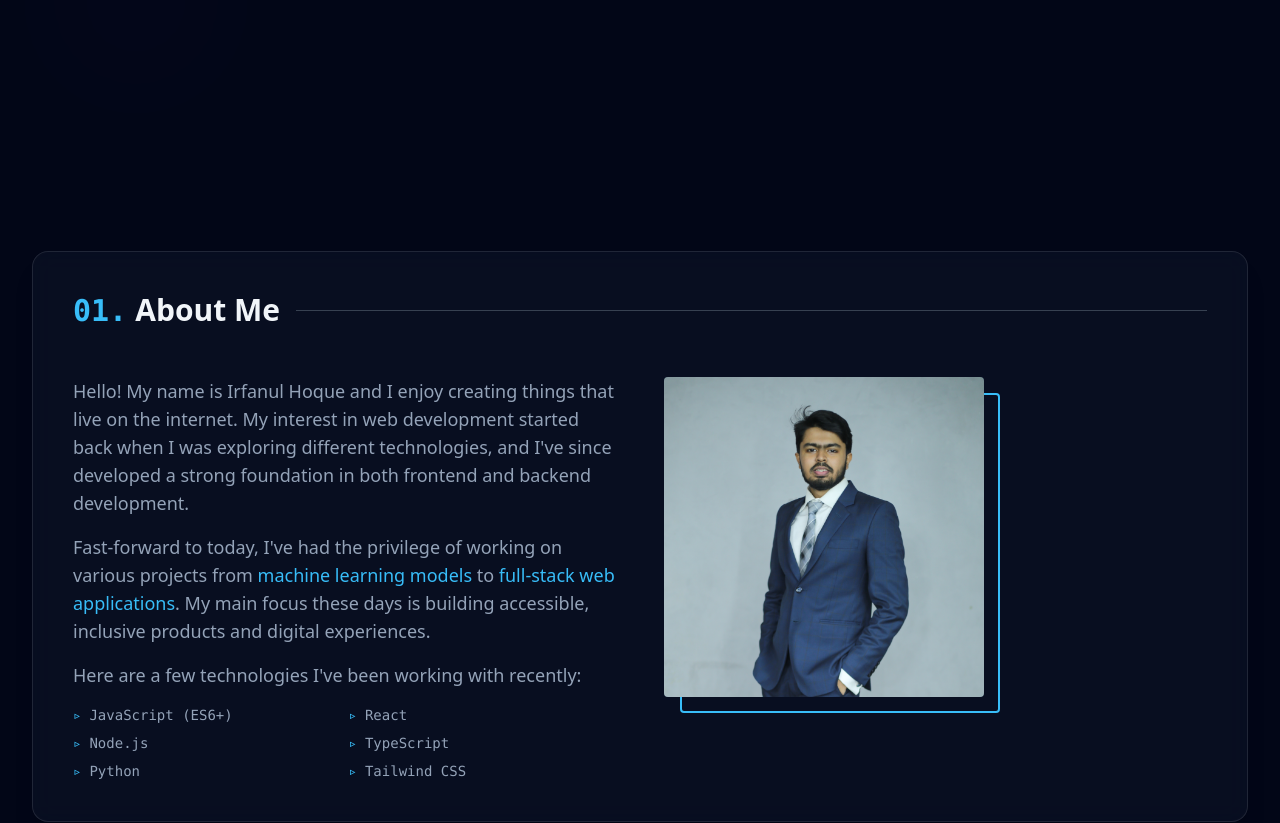
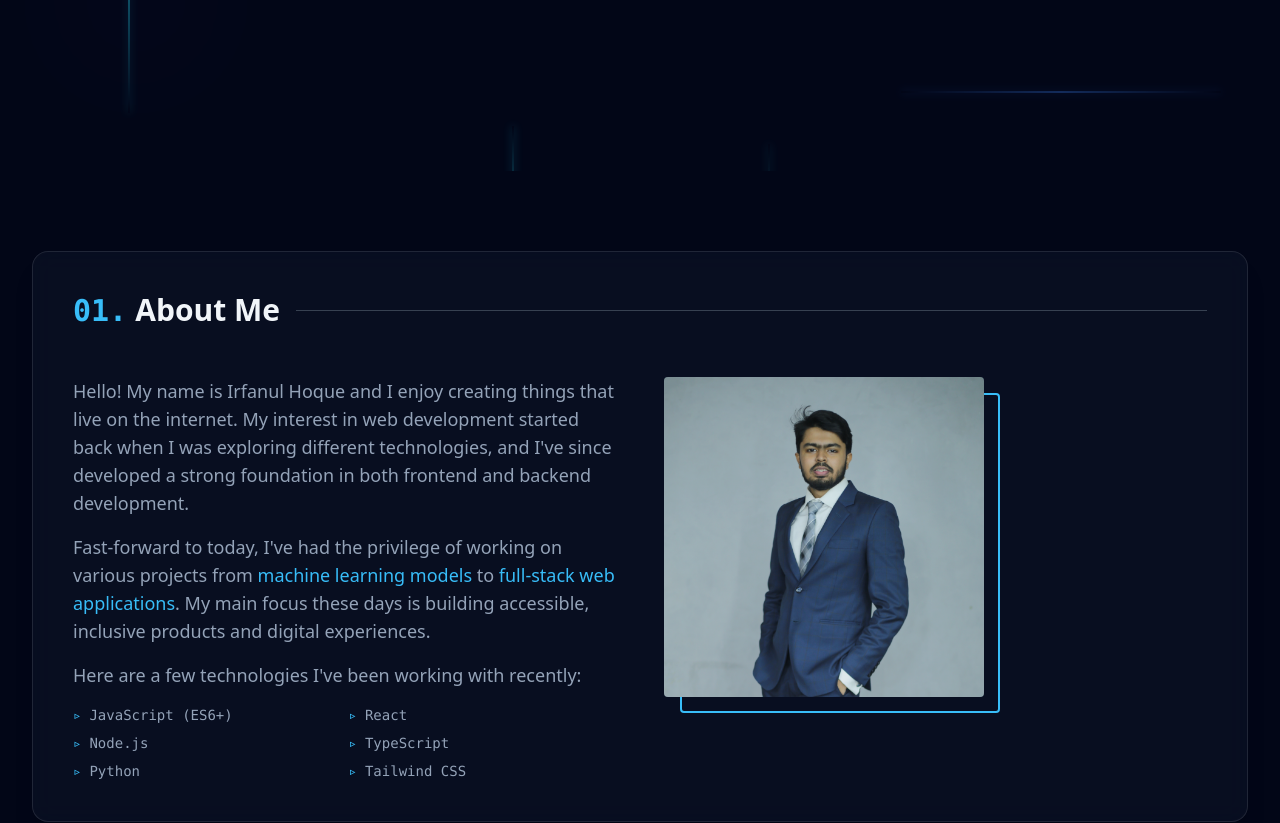
Before and after one commit to irrfanulhoque/portfolio, a React (Vite) app: page / in a window 1280 px wide. Shown: the part 629-1452 px from the top of the page. Built offline with nearby package versions, Linux system fonts and the light colour scheme.

Commit message:
feat: implement initial portfolio UI structure with Hero, About, and Navbar components, and global styling.

```diff
--- a/src/components/About.jsx
+++ b/src/components/About.jsx
@@ -3,54 +3,98 @@ import React from 'react';
 import { motion } from 'framer-motion';
 
 const About = () => {
+    const technologies = [
+        'JavaScript (ES6+)',
+        'React',
+        'Node.js',
+        'TypeScript',
+        'Python',
+        'Tailwind CSS',
+    ];
+
+    const containerVariants = {
+        hidden: { opacity: 0 },
+        visible: {
+            opacity: 1,
+            transition: {
+                staggerChildren: 0.1,
+                delayChildren: 0.2
+            }
+        }
+    };
+
+    const itemVariants = {
+        hidden: { y: 20, opacity: 0 },
+        visible: {
+            y: 0,
+            opacity: 1,
+            transition: { duration: 0.5, ease: "easeOut" }
+        }
+    };
+
     return (
         <section id="about" className="py-20">
             <div className="max-w-7xl mx-auto px-4 sm:px-6 lg:px-8">
                 <motion.div
-                    initial={{ opacity: 0, y: 20 }}
-                    whileInView={{ opacity: 1, y: 0 }}
-                    viewport={{ once: true }}
-                    transition={{ duration: 0.5 }}
+                    variants={containerVariants}
+                    initial="hidden"
+                    whileInView="visible"
+                    viewport={{ once: true, margin: "-100px" }}
                     className="glass-card p-10 rounded-2xl"
                 >
-                    <div className="flex items-center mb-12">
+                    <motion.div variants={itemVariants} className="flex items-center mb-12">
                         <h2 className="text-3xl font-bold text-slate-100">
                             <span className="text-accent font-mono mr-2">01.</span>
                             About Me
                         </h2>
                         <div className="h-px bg-gray-700 flex-grow ml-4"></div>
-                    </div>
+                    </motion.div>
 
                     <div className="grid md:grid-cols-2 gap-12">
                         <div className="text-slate-400 space-y-4 text-lg">
-                            <p>
+                            <motion.p variants={itemVariants}>
                                 Hello! My name is Irfanul Hoque and I enjoy creating things that live on the internet. My interest in web development started back when I was exploring different technologies, and I've since developed a strong foundation in both frontend and backend development.
-                            </p>
-                            <p>
+                            </motion.p>
+                            <motion.p variants={itemVariants}>
                                 Fast-forward to today, I've had the privilege of working on various projects from <span className="text-accent">machine learning models</span> to <span className="text-accent">full-stack web applications</span>. My main focus these days is building accessible, inclusive products and digital experiences.
-                            </p>
-                            <p>
+                            </motion.p>
+                            <motion.p variants={itemVariants}>
                                 Here are a few technologies I've been working with recently:
-                            </p>
-                            <ul className="grid grid-cols-2 gap-2 mt-4 font-mono text-sm">
-                                <li className="flex items-center"><span className="text-accent mr-2">▹</span>JavaScript (ES6+)</li>
-                                <li className="flex items-center"><span className="text-accent mr-2">▹</span>React</li>
-                                <li className="flex items-center"><span className="text-accent mr-2">▹</span>Node.js</li>
-                                <li className="flex items-center"><span className="text-accent mr-2">▹</span>TypeScript</li>
-                                <li className="flex items-center"><span className="text-accent mr-2">▹</span>Python</li>
-                                <li className="flex items-center"><span className="text-accent mr-2">▹</span>Tailwind CSS</li>
-                            </ul>
+                            </motion.p>
+
+                            <motion.ul
+                                className="grid grid-cols-2 gap-2 mt-4 font-mono text-sm"
+                                variants={containerVariants}
+                            >
+                                {technologies.map((tech) => (
+                                    <motion.li
+                                        key={tech}
+                                        variants={itemVariants}
+                                        whileHover={{ x: 5, color: "#64ffda" }}
+                                        className="flex items-center transition-colors cursor-default"
+                                    >
+                                        <span className="text-accent mr-2">▹</span>{tech}
+                                    </motion.li>
+                                ))}
+                            </motion.ul>
                         </div>
 
-                        <div className="relative group mx-auto md:mx-0">
-                            <div className="relative w-64 h-64 md:w-80 md:h-80 rounded bg-accent/20 cursor-pointer">
+                        <motion.div
+                            variants={itemVariants}
+                            className="relative group mx-auto md:mx-0"
+                        >
+                            <motion.div
+                                whileHover={{ scale: 1.02 }}
+                                transition={{ duration: 0.3 }}
+                                className="relative w-64 h-64 md:w-80 md:h-80 rounded bg-accent/20 cursor-pointer"
+                            >
                                 <div className="absolute inset-0 border-2 border-accent rounded translate-x-4 translate-y-4 transition-transform group-hover:translate-x-2 group-hover:translate-y-2"></div>
-                                {/* Placeholder for profile image - using div for now */}
-                                <div className="absolute inset-0 bg-gray-800 rounded flex items-center justify-center overflow-hidden transition-all">
-                                    <img src="/Irfan-Photo.jpg" alt="Irfanul Hoque" className="w-full h-full object-cover" />
+                                {/* Image Container */}
+                                <div className="absolute inset-0 bg-gray-800 rounded flex items-center justify-center overflow-hidden transition-all group-hover:filter-none">
+                                    <img src="/Irfan-Photo.jpg" alt="Irfanul Hoque" className="w-full h-full object-cover opacity-90 group-hover:opacity-100 transition-opacity duration-300" />
                                 </div>
-                            </div>
-                        </div>
+                            </motion.div>
+                        </motion.div>
                     </div>
                 </motion.div>
             </div>
--- a/src/components/Hero.jsx
+++ b/src/components/Hero.jsx
@@ -4,8 +4,66 @@ import { motion } from 'framer-motion';
 import { Github, Linkedin, Mail, ArrowRight } from 'lucide-react';
 
 const Hero = () => {
+    // Vertical lines configuration (Data flow bottom to top)
+    const verticalLines = [
+        { left: '10%', duration: 2, delay: 0, opacity: 0.4 },
+        { left: '25%', duration: 3, delay: 1, opacity: 0.3 },
+        { left: '40%', duration: 1.5, delay: 2, opacity: 0.5 },
+        { left: '60%', duration: 2.5, delay: 1.5, opacity: 0.3 },
+        { left: '75%', duration: 2.2, delay: 0.5, opacity: 0.4 },
+        { left: '90%', duration: 2.8, delay: 2, opacity: 0.3 },
+    ];
+
+    // Horizontal lines configuration (Data flow left to right)
+    const horizontalLines = [
+        { top: '15%', duration: 2.5, delay: 0, opacity: 0.3 },
+        { top: '35%', duration: 3.2, delay: 1, opacity: 0.4 },
+        { top: '55%', duration: 2.2, delay: 0.5, opacity: 0.3 },
+        { top: '75%', duration: 2.8, delay: 1.5, opacity: 0.4 },
+        { top: '90%', duration: 3.5, delay: 0.8, opacity: 0.3 },
+    ];
+
     return (
-        <section className="min-h-screen flex items-center justify-center pt-16 relative overflow-hidden">
+        <section className="min-h-screen flex items-center justify-center pt-16 relative overflow-hidden bg-dark">
+            {/* Background Moving Lines - Grid Effect */}
+            <div className="absolute inset-0 w-full h-full pointer-events-none z-0">
+                {/* Vertical Lines - Shorter "Beams" */}
+                {/* Moving Bottom to Top (top: 100% -> -40%) */}
+                {verticalLines.map((line, index) => (
+                    <motion.div
+                        key={`v-${index}`}
+                        className="absolute w-[2px] h-64 bg-gradient-to-t from-transparent via-cyan-400 to-transparent shadow-[0_0_8px_rgba(34,211,238,0.6)]"
+                        style={{ left: line.left, opacity: line.opacity }}
+                        initial={{ top: '100%' }}
+                        animate={{ top: '-40%' }}
+                        transition={{
+                            duration: line.duration,
+                            repeat: Infinity,
+                            ease: "linear",
+                            delay: line.delay,
+                        }}
+                    />
+                ))}
+
+                {/* Horizontal Lines - Shorter "Beams" */}
+                {/* Moving Left to Right (left: -40% -> 100%) */}
+                {horizontalLines.map((line, index) => (
+                    <motion.div
+                        key={`h-${index}`}
+                        className="absolute h-[2px] w-80 bg-gradient-to-r from-transparent via-blue-500 to-transparent shadow-[0_0_8px_rgba(59,130,246,0.6)]"
+                        style={{ top: line.top, opacity: line.opacity }}
+                        initial={{ left: '-20%' }}
+                        animate={{ left: '120%' }}
+                        transition={{
+                            duration: line.duration,
+                            repeat: Infinity,
+                            ease: "linear",
+                            delay: line.delay,
+                        }}
+                    />
+                ))}
+            </div>
+
             {/* Background Elements */}
             <motion.div
                 animate={{
--- a/src/components/Navbar.jsx
+++ b/src/components/Navbar.jsx
@@ -30,7 +30,9 @@ const Navbar = () => {
             <div className="max-w-7xl mx-auto px-4 sm:px-6 lg:px-8">
                 <div className="flex items-center justify-between h-16">
                     <div className="flex-shrink-0">
-                        <a href="#" className="text-accent font-bold text-xl">IRFANUL HOQUE</a>
+                        <a href="#" className="font-bold text-xl animate-[neon-pulse_3s_ease-in-out_infinite]">
+                            IRFANUL HOQUE
+                        </a>
                     </div>
 
                     <div className="hidden md:block">
--- a/src/index.css
+++ b/src/index.css
@@ -48,3 +48,27 @@
     transform: scale(1);
   }
 }
+
+@keyframes shine {
+  to {
+    background-position: 200% center;
+  }
+}
+
+@keyframes neon-pulse {
+
+  0%,
+  100% {
+    text-shadow:
+      0 0 4px rgba(100, 255, 218, 0.5),
+      0 0 10px rgba(100, 255, 218, 0.3),
+      0 0 20px rgba(100, 255, 218, 0.1);
+  }
+
+  50% {
+    text-shadow:
+      0 0 4px rgba(100, 255, 218, 1),
+      0 0 15px rgba(100, 255, 218, 0.8),
+      0 0 30px rgba(100, 255, 218, 0.6);
+  }
+}
```
